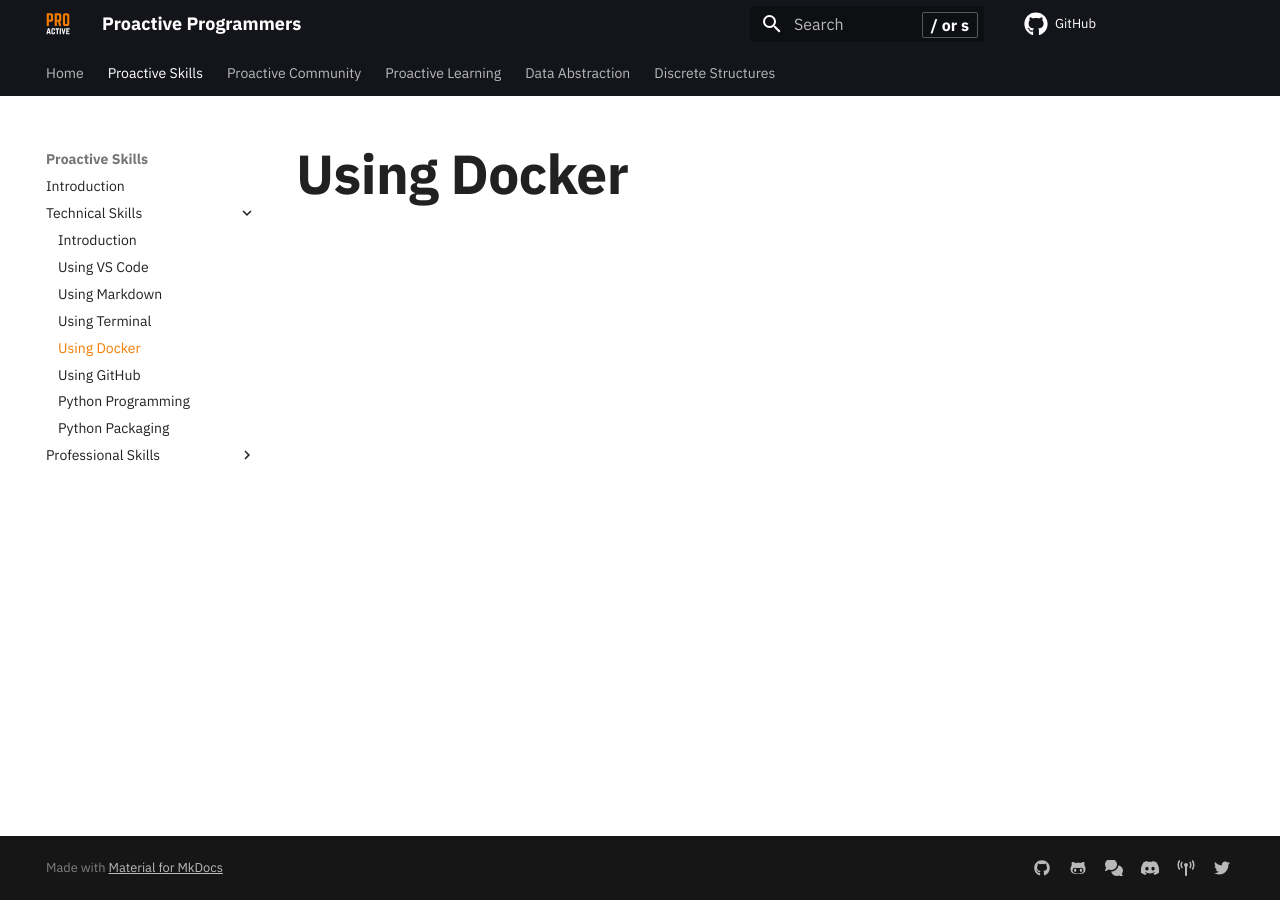
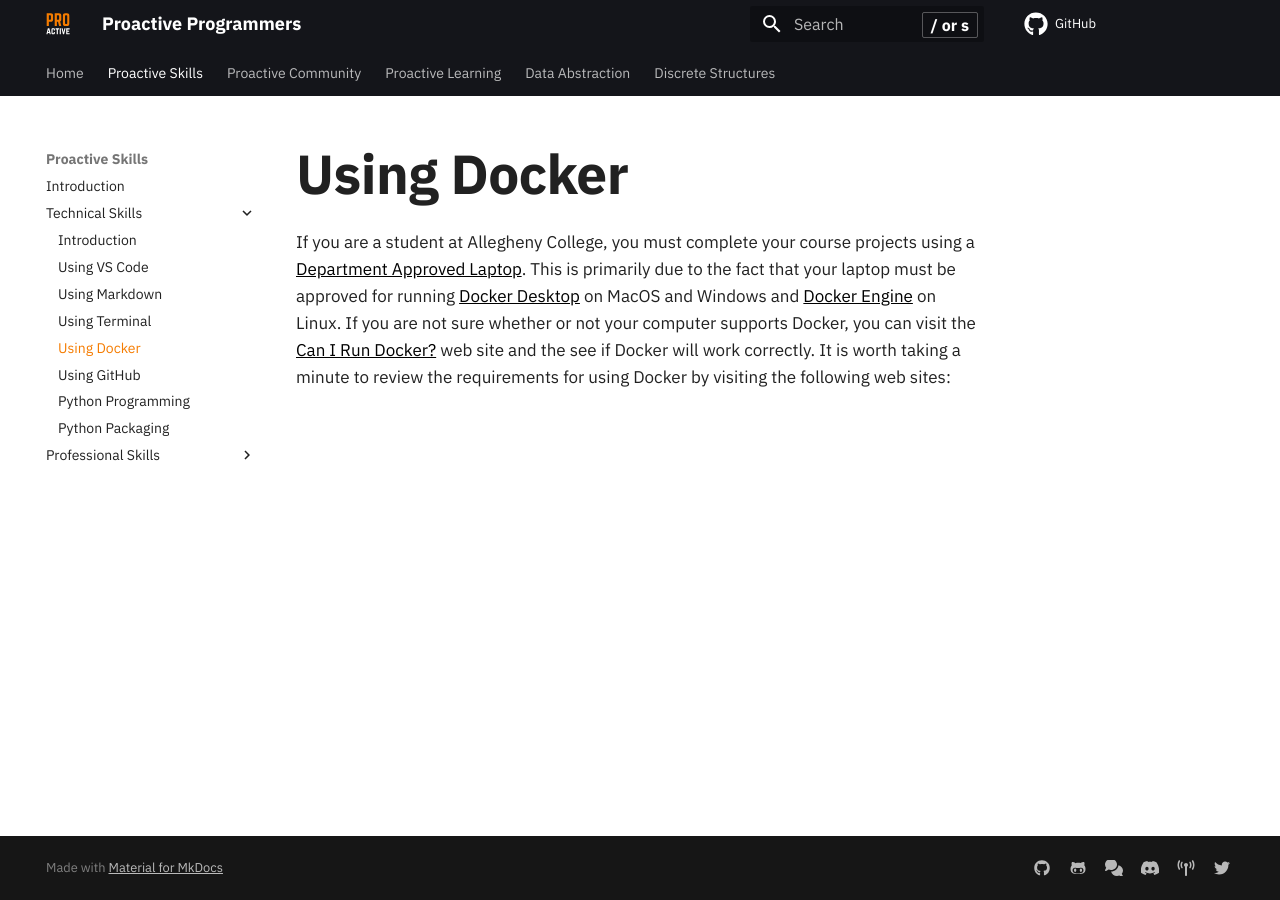
Before and after one commit to ProactiveProgrammers/www.proactiveprogrammers.com, an MkDocs documentation site: the page built from docs/proactive-skills/technical-skills/using-docker.md, in a window 1280 px wide. Built offline with MkDocs 1.6.1 and Material for MkDocs 9.7.7, drawn with Linux system fonts in a browser that asks for light colours; comment, search, counter and statistics services are not loaded.

Commit message:
feat: Add some starting content in using-docker.

```diff
--- a/docs/proactive-skills/technical-skills/using-docker.md
+++ b/docs/proactive-skills/technical-skills/using-docker.md
@@ -1 +1,12 @@
 # Using Docker
+
+If you are a student at Allegheny College, you must complete your course
+projects using a [Department Approved
+Laptop](https://www.cs.allegheny.edu/resources/laptops/). This is primarily due
+to the fact that your laptop must be approved for running [Docker
+Desktop](https://www.docker.com/products/docker-desktop) on MacOS and Windows
+and [Docker Engine](https://docs.docker.com/engine/install/ubuntu/) on Linux. If
+you are not sure whether or not your computer supports Docker, you can visit the
+[Can I Run Docker?](https://www.cs.allegheny.edu/canirundocker/) web site and
+the see if Docker will work correctly. It is worth taking a minute to review the
+requirements for using Docker by visiting the following web sites:
```
